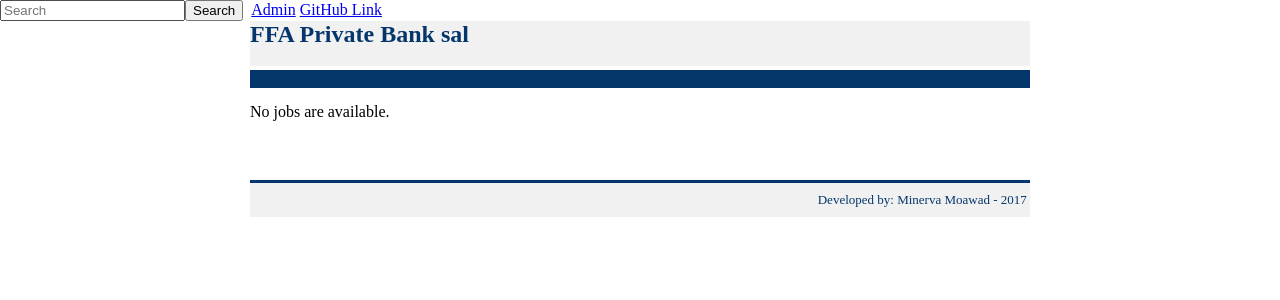
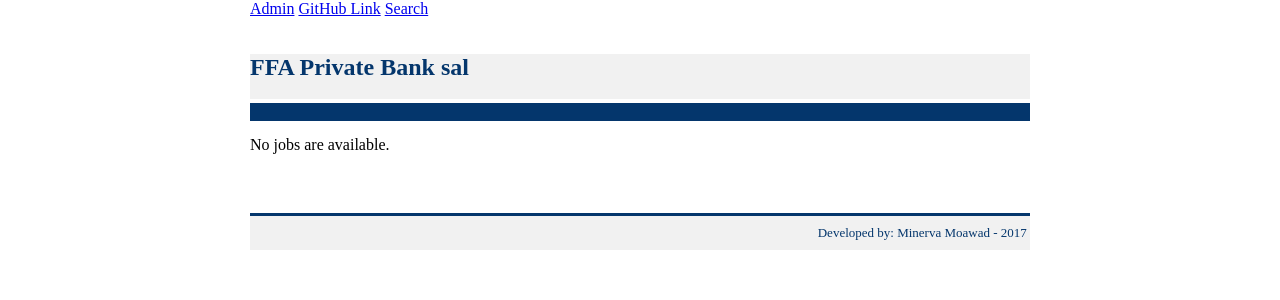
Before and after one commit to ffapb/ffa-jobs-settings, a Django app: page / in a window 1280 px wide. Shown: the top 300 px of the page. Run offline with Django 3.2, Linux system fonts and the light colour scheme; data that the repository does not hold is empty.

Commit message:
add button in index to search page and add button reset field in search page

```diff
--- a/emailffa/templates/emailffa/index.html
+++ b/emailffa/templates/emailffa/index.html
@@ -14,8 +14,13 @@
 			<td align="center">
 				<table cellSpacing="0" cellPadding="0" width="779" border="0">
 				<TBODY>
-					<tr>
-						<td>
+			<tr><td>
+<a  href="{% url 'admin:index' %}">Admin</a>&nbsp;<a  href="https://github.com/minerva22/ffa-jobs-emails/">GitHub Link</a>&nbsp;<a  href="{% url 'emailffa:search' %}">Search</a></td>
+</tr>
+
+
+<tr>
+						<td><br><br>
 							<table cellSpacing="0" cellPadding="0" width="780" bgColor="#f1f1f1" border="0">
 								<tr>
 									<td align="left"><font size="5" color="#04366C"><b>FFA Private Bank sal</b></font>
@@ -33,8 +38,7 @@
 				</table>
                         </td>
 		</tr>
-
-		<tr>
+	<tr>
 			<td>
 
 				<table cellSpacing="0" cellPadding="0" border="0" align="center" width="779">
@@ -49,19 +53,12 @@
 				</table>
 			</td>
 		</tr>
+
 		<tr>
 			<td height="12">
 			</td>
 		</tr>
-<tr>
-<form method="get" action="results.html" class="navbar-form pull-right">
-<input type="text" id="searchBox" class="input-medium search-query" name="q" placeholder="Search">
-<input type="submit" class="btn" value="Search" >  &nbsp;<a  href="{% url 'admin:index' %}">Admin</a>&nbsp;<a  href="https://github.com/minerva22/ffa-jobs-emails/">GitHub Link</a>
 
-</form>
-
-
-</tr>
       	<tr>
 			<td>
 
--- a/emailffa/urls.py
+++ b/emailffa/urls.py
@@ -10,7 +10,7 @@ urlpatterns = [
     url(r'^$', views.IndexView.as_view(), name='index'),
     url(r'^(?P<pk>[0-9]+)/$', views.DetailView.as_view(), name='detail'),
     url(r'^search/$', views.search, name='search'),
-    #url(r'^results/$', include('emailffa.views.search')),
+
 
 
 
--- a/emailffa/views.py
+++ b/emailffa/views.py
@@ -44,7 +44,7 @@ class IndexView(generic.ListView):
 def search(request):
     job_list = Job.objects.all()
     job_filter = JobFilter(request.GET, queryset=job_list)
-    return render(request, 'search/job_list.html', {'filter': job_filter})
+    return render(request, 'emailffa/job_list.html', {'filter': job_filter})
 
 class DetailView(generic.DetailView):
       model = Job
```
Also changed, not shown: emailffa/templates/emailffa/job_list.html (added, +19 -0 lines), emailffa/templates/search/job_list.html (deleted, +0 -13 lines).
